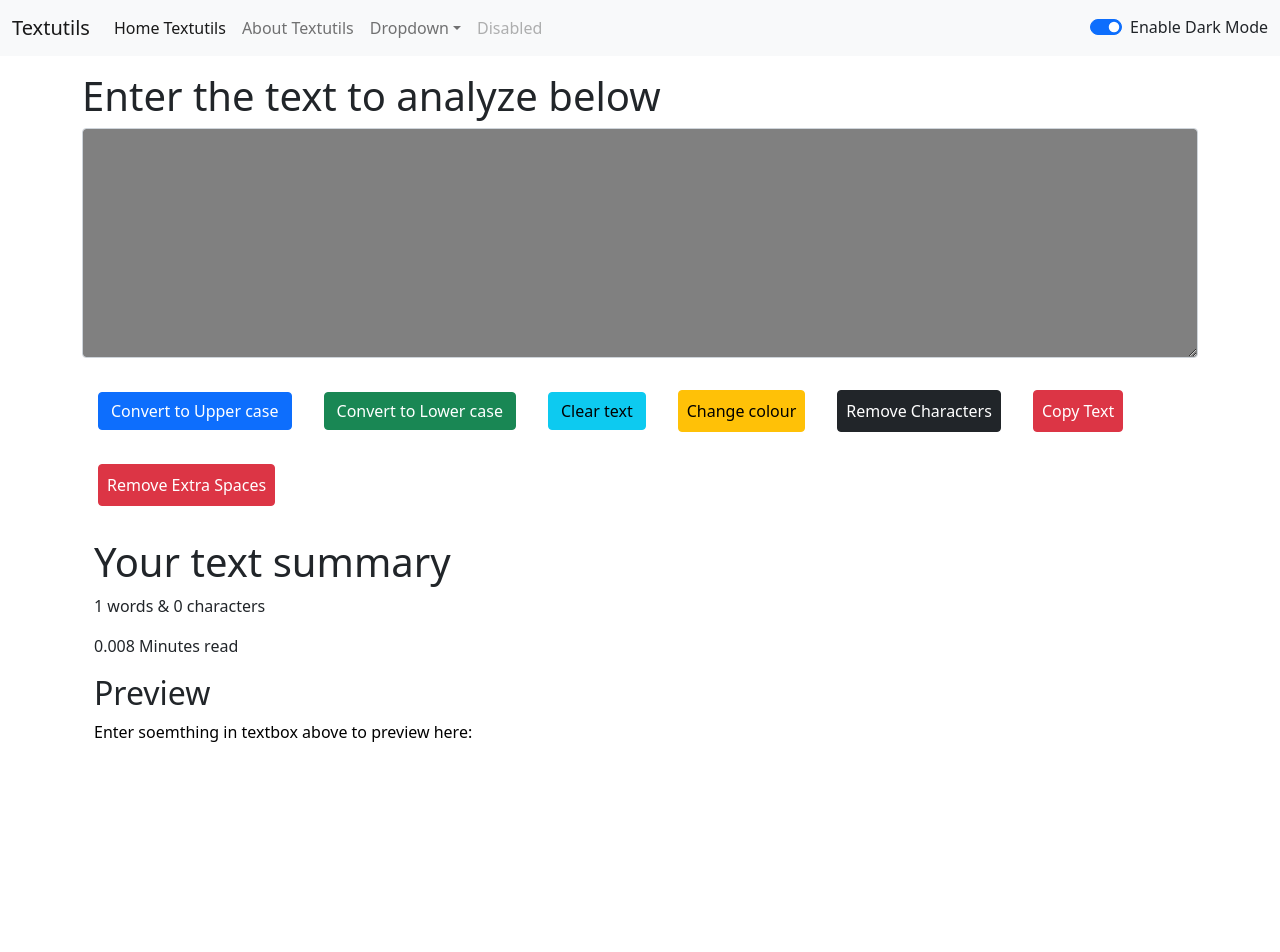
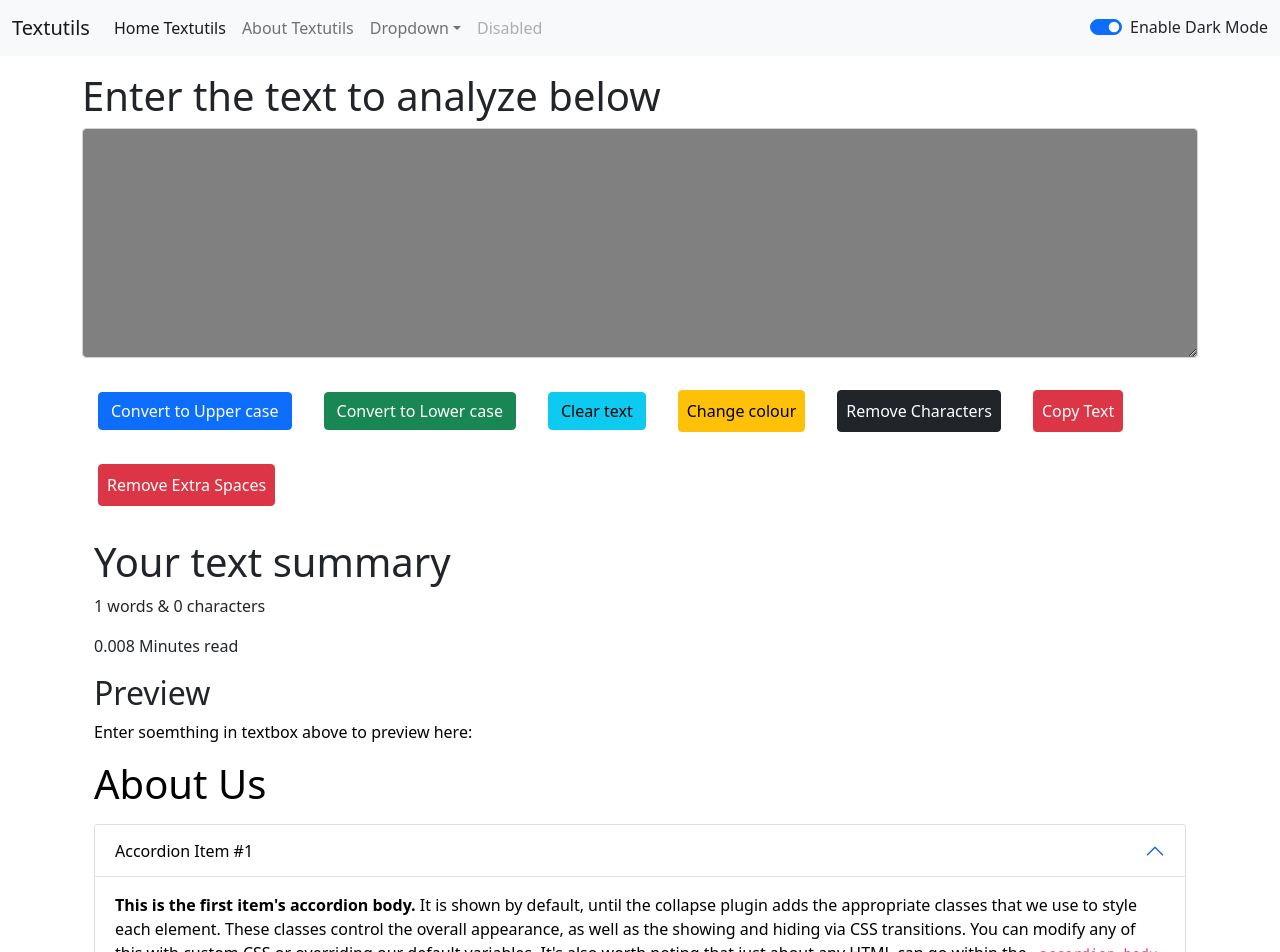
Before and after one commit to sherrymerry/React_demoproject, a React (Create React App) app in the folder demo-app/: page / in a window 1280 px wide. Shown: the top 952 px of the page. Before the commit the page ends 800 px from the top, so only its background shows below. Built offline with nearby package versions, Linux system fonts and the light colour scheme.

Commit message:
dragger updated

```diff
--- a/demo-app/src/App.js
+++ b/demo-app/src/App.js
@@ -1,7 +1,7 @@
 import './App.css';
 import Navbar from './components/Navbar';
 import TextForm from './components/TextForm';
-// import About from './components/About';
+import About from './components/About';
 import React, {useState} from 'react'
 
 
@@ -12,11 +12,13 @@ function App() {
   if(mode === 'light'){
     setMode('dark');
     document.body.style.backgroundColor = 'grey';
+
   }
   else{
     setMode('light');
     document.body.style.backgroundColor = 'white';
   }
+
   }
   return (
 <>
@@ -30,7 +32,7 @@ function App() {
 
 <TextForm heading="Enter the text to analyze below"  mode={mode} />
 
-{/* <About/> */}
+<About/>
 
 </div>
 
--- a/demo-app/src/components/TextForm.js
+++ b/demo-app/src/components/TextForm.js
@@ -25,7 +25,6 @@ export default function Textform(props) {
       const newTextColor = textColor === 'black' ? 'blue' : 'green';
       setTextColor(newTextColor);
     };
-
 
     const handleSliceClick = () =>{
       let newText = text.slice(1);
@@ -55,7 +54,6 @@ export default function Textform(props) {
 
 // text="new text";
 // setText=("newText");
-
 
   return (
     <>
```
